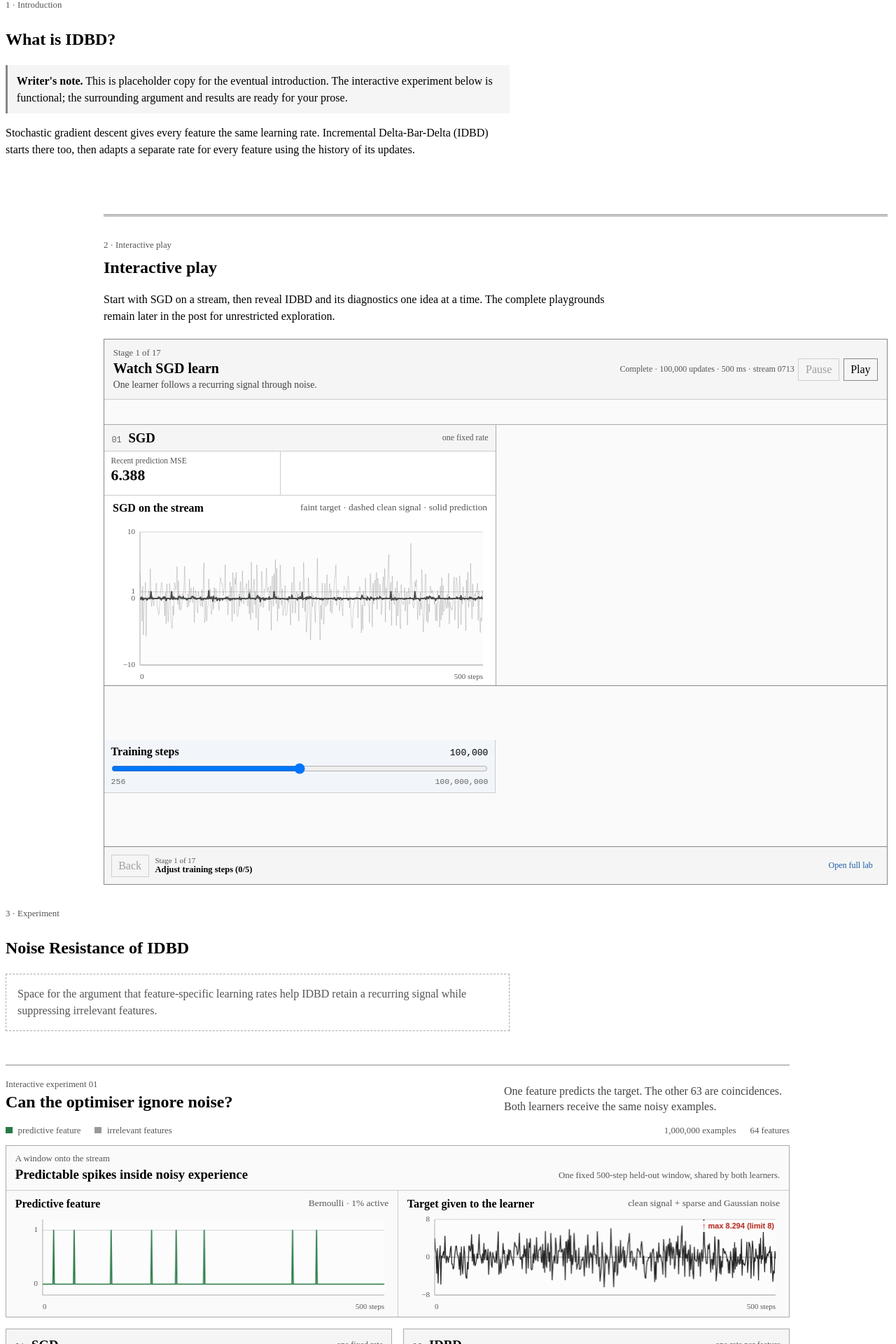
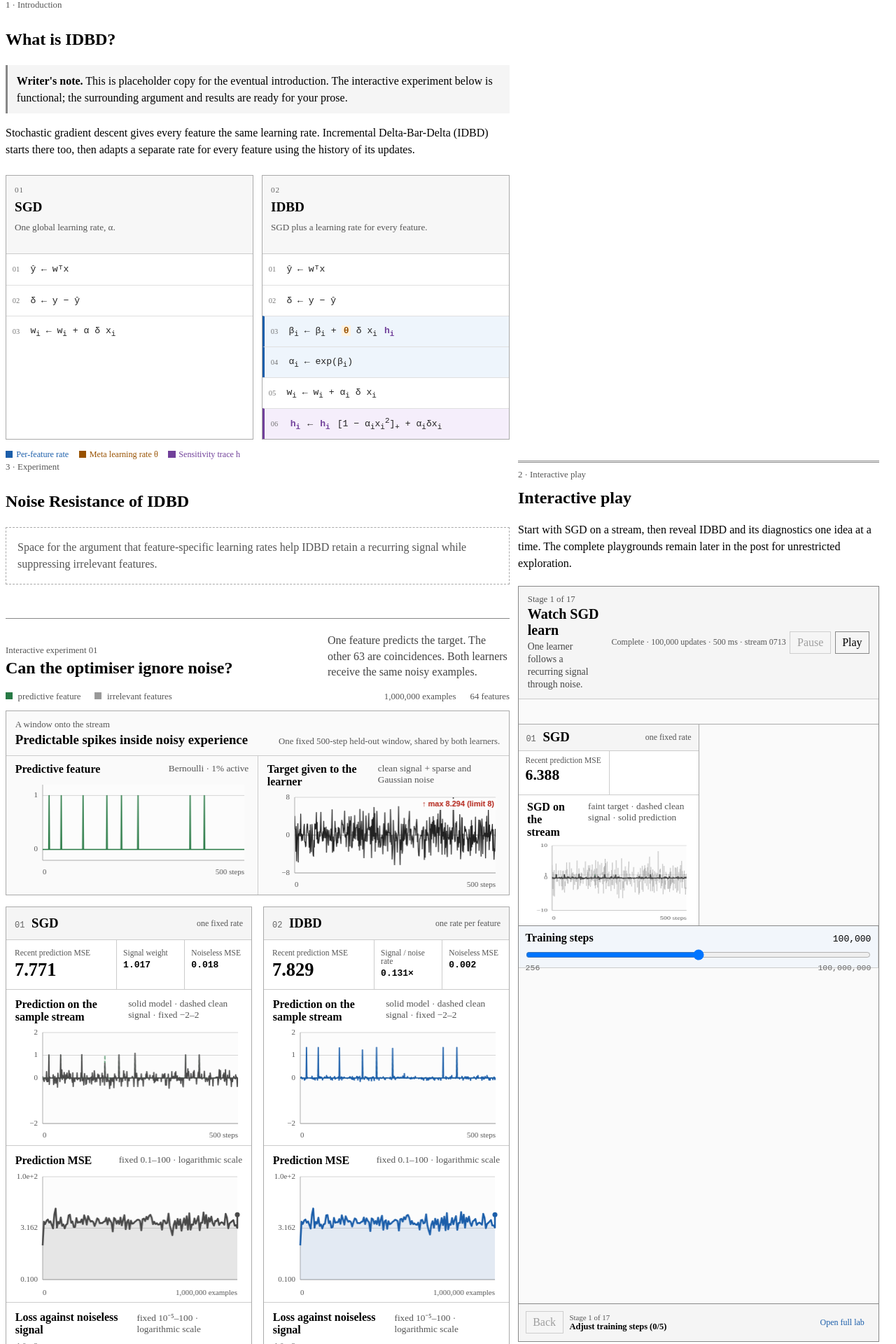
Before and after one commit to AlexChaloner/alexchaloner.github.io, a Jekyll site: the page built from idbd-experiments.html, in a window 1280 px wide. Shown: the part 305-2225 px from the top of the page at 70% size. Built offline with Jekyll 4.4.1, drawn with Linux system fonts in a browser that asks for light colours.

Commit message:
Add IDBD algorithm guide and article rail

```diff
--- a/assets/idbd-demo.css
+++ b/assets/idbd-demo.css
@@ -4,6 +4,12 @@
 }
 
 .idbd-post {
+  --idbd-rate-colour: #1b5eaa;
+  --idbd-rate-wash: #eef5fc;
+  --idbd-theta-colour: #985100;
+  --idbd-theta-wash: #fff2df;
+  --idbd-trace-colour: #71409a;
+  --idbd-trace-wash: #f5eefb;
   max-width: 1120px;
   margin: 0;
 }
@@ -56,6 +62,127 @@
   border-left: 3px solid #888;
   background: #f5f5f5;
 }
+
+.algorithm-comparison {
+  display: grid;
+  grid-template-columns: repeat(2, minmax(0, 1fr));
+  gap: 0.75rem;
+  margin: 1.5rem 0 0.75rem;
+}
+
+.algorithm-card {
+  min-width: 0;
+  border: 1px solid #aaa;
+  background: #fff;
+}
+
+.algorithm-card header {
+  min-height: 112px;
+  padding: 0.75rem;
+  border-bottom: 1px solid #ccc;
+  background: #f7f7f7;
+}
+
+.algorithm-card header h3 {
+  margin: 0.1rem 0 0.3rem;
+  font-size: 1.2rem;
+}
+
+.algorithm-card header p:last-child {
+  margin: 0;
+  color: #555;
+  font-size: 0.82rem;
+}
+
+.algorithm-number {
+  margin: 0;
+  color: #666;
+  font-size: 0.7rem;
+  letter-spacing: 0.08em;
+}
+
+.algorithm-steps {
+  margin: 0;
+  padding: 0;
+  list-style: none;
+  counter-reset: algorithm-step;
+}
+
+.algorithm-steps li {
+  display: grid;
+  grid-template-columns: 1.6rem minmax(0, 1fr);
+  align-items: center;
+  min-height: 44px;
+  padding: 0.4rem 0.55rem;
+  counter-increment: algorithm-step;
+  border-top: 1px solid #e0e0e0;
+}
+
+.algorithm-steps li:first-child {
+  border-top: 0;
+}
+
+.algorithm-steps li::before {
+  content: counter(algorithm-step, decimal-leading-zero);
+  color: #777;
+  font-size: 0.65rem;
+}
+
+.algorithm-steps code {
+  overflow-wrap: anywhere;
+  color: #222;
+  background: transparent;
+  font-size: 0.82rem;
+  white-space: normal;
+}
+
+.algorithm-steps .algorithm-rate {
+  border-left: 3px solid var(--idbd-rate-colour);
+  background: var(--idbd-rate-wash);
+}
+
+.algorithm-steps .algorithm-trace {
+  border-left: 3px solid var(--idbd-trace-colour);
+  background: var(--idbd-trace-wash);
+}
+
+.token-theta,
+.token-trace {
+  padding: 0 0.14rem;
+  font-weight: bold;
+}
+
+.token-theta {
+  color: var(--idbd-theta-colour);
+  background: var(--idbd-theta-wash);
+}
+
+.token-trace {
+  color: var(--idbd-trace-colour);
+}
+
+.algorithm-colour-key {
+  display: flex;
+  flex-wrap: wrap;
+  gap: 0.4rem 0.9rem;
+  margin: 0;
+  color: #555;
+  font-size: 0.76rem;
+}
+
+.algorithm-colour-key span::before {
+  display: inline-block;
+  width: 0.65rem;
+  height: 0.65rem;
+  margin-right: 0.3rem;
+  content: "";
+  vertical-align: -0.05rem;
+  background: currentColor;
+}
+
+.key-rate { color: var(--idbd-rate-colour); }
+.key-theta { color: var(--idbd-theta-colour); }
+.key-trace { color: var(--idbd-trace-colour); }
 
 .experiment {
   margin: 3rem 0;
@@ -228,6 +355,18 @@
 .idbd-method-controls .control + .control {
   border-top: 1px solid #ccc;
   border-left: 0;
+}
+
+.theta-control {
+  box-shadow: inset 3px 0 0 var(--idbd-theta-colour);
+}
+
+.theta-control .math {
+  color: var(--idbd-theta-colour);
+}
+
+.trace-parameter-chart {
+  box-shadow: inset 0 3px 0 var(--idbd-trace-colour);
 }
 
 .rate-lock-control {
@@ -706,6 +845,14 @@
 }
 
 @media (max-width: 600px) {
+  .algorithm-comparison {
+    grid-template-columns: 1fr;
+  }
+
+  .algorithm-card header {
+    min-height: 0;
+  }
+
   .post-meta span + span::before {
     display: none;
   }
--- a/assets/idbd-demo.js
+++ b/assets/idbd-demo.js
@@ -28,6 +28,7 @@
     sgdFill: "rgba(73, 73, 73, 0.12)",
     idbd: "#1b5eaa",
     idbdFill: "rgba(27, 94, 170, 0.11)",
+    trace: "#71409a",
     signal: "#287a45",
     noise: "#999999",
     alert: "#b42318"
@@ -919,7 +920,7 @@
   }
 
   function drawIdbdTrace(canvasId, trace) {
-    drawSignedParameterValues(canvasId, trace, COLORS.idbd, {
+    drawSignedParameterValues(canvasId, trace, COLORS.trace, {
       extent: TRACE_EXTENT,
       minimumTickExponent: -3,
       linearThreshold: 0.0001
--- a/assets/idbd-staged-demo.css
+++ b/assets/idbd-staged-demo.css
@@ -1,15 +1,23 @@
+.idbd-post {
+  width: min(1360px, calc(100vw - 2rem));
+  max-width: 1360px;
+}
+
+.idbd-post > .experiment,
+.idbd-post > #extended-experiment-mount {
+  width: min(720px, 100%);
+}
+
 .staged-prototype {
-  width: min(1120px, calc(100vw - 2rem));
-  margin-top: 5rem;
-  margin-right: 0;
-  margin-bottom: 2rem;
-  margin-left: max(0px, calc(100vw - 1140px));
-  padding-top: 2rem;
+  float: right;
+  width: min(620px, calc(100% - 732px));
+  margin: 0 0 1rem 12px;
+  padding-top: 0.5rem;
   border-top: 3px double #888;
 }
 
 .staged-prototype-intro {
-  max-width: 720px;
+  max-width: none;
   line-height: 1.5;
 }
 
@@ -44,10 +52,10 @@
 
 .staged-workbench {
   display: grid;
-  grid-template-rows: auto 36px minmax(0, 1fr) 230px 54px;
+  grid-template-rows: auto 36px minmax(0, 1fr) 540px 54px;
   width: 100%;
-  height: min(780px, calc(100vh - 24px));
-  min-height: 660px;
+  height: min(1080px, calc(100vh + 180px));
+  min-height: 900px;
   overflow: hidden;
   border: 1px solid #888;
   background: #fff;
@@ -140,6 +148,16 @@
 .staged-view-tabs button.is-active:hover {
   color: #fff;
   background: #1b5eaa;
+}
+
+.staged-view-tabs button[data-view="trace"].is-unlocked {
+  box-shadow: inset 0 -3px 0 var(--idbd-trace-colour);
+}
+
+.staged-view-tabs button[data-view="trace"].is-active,
+.staged-view-tabs button[data-view="trace"].is-active:hover {
+  color: #fff;
+  background: var(--idbd-trace-colour);
 }
 
 .staged-learner-grid {
@@ -271,8 +289,8 @@
 .staged-control-dock {
   position: relative;
   min-height: 0;
-  overflow-x: auto;
-  overflow-y: hidden;
+  overflow-x: hidden;
+  overflow-y: auto;
   border-top: 1px solid #888;
   background: #fafafa;
 }
@@ -280,10 +298,11 @@
 .staged-control-space {
   position: relative;
   display: grid;
-  grid-template-columns: repeat(6, minmax(170px, 1fr));
-  grid-template-rows: repeat(3, minmax(0, 1fr));
+  grid-template-columns: repeat(2, minmax(0, 1fr));
+  grid-template-rows: repeat(9, minmax(60px, 1fr));
   width: 100%;
-  min-width: 1020px;
+  min-width: 0;
+  min-height: 540px;
   height: 100%;
 }
 
@@ -295,16 +314,16 @@
   transition: border-color 160ms ease, background 160ms ease;
 }
 
-.staged-control-slot[data-slot="sgd-rate"] { grid-column: 1 / span 2; grid-row: 1; }
-.staged-control-slot[data-slot="idbd-rate"] { grid-column: 5; grid-row: 1; }
-.staged-control-slot[data-slot="theta"] { grid-column: 6; grid-row: 1; }
-.staged-control-slot[data-slot="steps"] { grid-column: 1 / span 3; grid-row: 2; }
-.staged-control-slot[data-slot="batch"] { grid-column: 4 / span 3; grid-row: 2; }
-.staged-control-slot[data-slot="momentum"] { grid-column: 1; grid-row: 3; }
-.staged-control-slot[data-slot="decay"] { grid-column: 2; grid-row: 3; }
-.staged-control-slot[data-slot="stream"] { grid-column: 3 / span 2; grid-row: 3; }
-.staged-control-slot[data-slot="momentum-mode"] { grid-column: 5; grid-row: 3; }
-.staged-control-slot[data-slot="decay-mode"] { grid-column: 6; grid-row: 3; }
+.staged-control-slot[data-slot="steps"] { grid-column: 1 / -1; grid-row: 1; }
+.staged-control-slot[data-slot="sgd-rate"] { grid-column: 1; grid-row: 2; }
+.staged-control-slot[data-slot="idbd-rate"] { grid-column: 2; grid-row: 2; }
+.staged-control-slot[data-slot="theta"] { grid-column: 2; grid-row: 4; }
+.staged-control-slot[data-slot="batch"] { grid-column: 1 / -1; grid-row: 5; }
+.staged-control-slot[data-slot="stream"] { grid-column: 1 / -1; grid-row: 6; }
+.staged-control-slot[data-slot="momentum"] { grid-column: 1; grid-row: 7; }
+.staged-control-slot[data-slot="decay"] { grid-column: 2; grid-row: 7; }
+.staged-control-slot[data-slot="momentum-mode"] { grid-column: 2; grid-row: 8; }
+.staged-control-slot[data-slot="decay-mode"] { grid-column: 2; grid-row: 9; }
 
 .staged-control-slot > .control,
 .staged-control-slot > .stream-control {
@@ -332,6 +351,22 @@
 
 .staged-control-slot.is-unlocked[data-owner="idbd"] {
   background: #f4f7fb;
+}
+
+.staged-control-slot[data-slot="theta"].is-unlocked {
+  box-shadow: inset 3px 0 0 var(--idbd-theta-colour);
+  background: var(--idbd-theta-wash);
+}
+
+.staged-control-slot[data-slot="momentum-mode"].is-unlocked,
+.staged-control-slot[data-slot="decay-mode"].is-unlocked {
+  box-shadow: inset 3px 0 0 var(--idbd-trace-colour);
+  background: var(--idbd-trace-wash);
+}
+
+.staged-panel[data-view="trace"] figcaption span,
+.staged-empty-panel[data-view="trace"] strong {
+  color: var(--idbd-trace-colour);
 }
 
 .staged-control-slot.is-unlocked > .control,
@@ -390,8 +425,8 @@
 .staged-lock-slot {
   z-index: 2;
   display: grid;
-  grid-column: 3 / span 2;
-  grid-row: 1;
+  grid-column: 1 / -1;
+  grid-row: 3;
   place-items: center;
   border-right: 1px solid #ccc;
   border-bottom: 1px solid #ccc;
@@ -561,11 +596,28 @@
   }
 
   .staged-lock-slot {
-    min-width: 170px;
+    min-width: 0;
   }
 
   .staged-navigation {
     grid-template-columns: auto minmax(0, 1fr) auto;
+  }
+}
+
+@media (max-width: 1260px) {
+  .idbd-post {
+    width: min(1120px, calc(100vw - 2rem));
+  }
+
+  .idbd-post > .experiment,
+  .idbd-post > #extended-experiment-mount {
+    width: 100%;
+  }
+
+  .staged-prototype {
+    float: none;
+    width: 100%;
+    margin: 2rem 0;
   }
 }
 
--- a/idbd-experiments.html
+++ b/idbd-experiments.html
@@ -23,6 +23,39 @@ title: "Learning the learning rate"
     <h2 id="what-is-idbd-title">What is IDBD?</h2>
     <p class="draft-note"><strong>Writer's note.</strong> This is placeholder copy for the eventual introduction. The interactive experiment below is functional; the surrounding argument and results are ready for your prose.</p>
     <p>Stochastic gradient descent gives every feature the same learning rate. Incremental Delta-Bar-Delta (IDBD) starts there too, then adapts a separate rate for every feature using the history of its updates.</p>
+
+    <div class="algorithm-comparison" aria-label="SGD and IDBD algorithm comparison">
+      <article class="algorithm-card algorithm-sgd">
+        <header>
+          <p class="algorithm-number">01</p>
+          <h3>SGD</h3>
+          <p>One global learning rate, <span class="math">α</span>.</p>
+        </header>
+        <ol class="algorithm-steps">
+          <li><code>ŷ ← wᵀx</code></li>
+          <li><code>δ ← y − ŷ</code></li>
+          <li><code>w<sub>i</sub> ← w<sub>i</sub> + α δ x<sub>i</sub></code></li>
+        </ol>
+      </article>
+
+      <article class="algorithm-card algorithm-idbd">
+        <header>
+          <p class="algorithm-number">02</p>
+          <h3>IDBD</h3>
+          <p>SGD plus a learning rate for every feature.</p>
+        </header>
+        <ol class="algorithm-steps">
+          <li><code>ŷ ← wᵀx</code></li>
+          <li><code>δ ← y − ŷ</code></li>
+          <li class="algorithm-added algorithm-rate"><code>β<sub>i</sub> ← β<sub>i</sub> + <span class="token-theta">θ</span> δ x<sub>i</sub> <span class="token-trace">h<sub>i</sub></span></code></li>
+          <li class="algorithm-added algorithm-rate"><code>α<sub>i</sub> ← exp(β<sub>i</sub>)</code></li>
+          <li><code>w<sub>i</sub> ← w<sub>i</sub> + α<sub>i</sub> δ x<sub>i</sub></code></li>
+          <li class="algorithm-added algorithm-trace"><code><span class="token-trace">h<sub>i</sub></span> ← <span class="token-trace">h<sub>i</sub></span> [1 − α<sub>i</sub>x<sub>i</sub><sup>2</sup>]<sub>+</sub> + α<sub>i</sub>δx<sub>i</sub></code></li>
+        </ol>
+      </article>
+    </div>
+
+    <p class="algorithm-colour-key"><span class="key-rate">Per-feature rate</span><span class="key-theta">Meta learning rate θ</span><span class="key-trace">Sensitivity trace h</span></p>
   </section>
 
   <section class="staged-prototype" id="interactive-play" aria-labelledby="staged-prototype-title">
```
